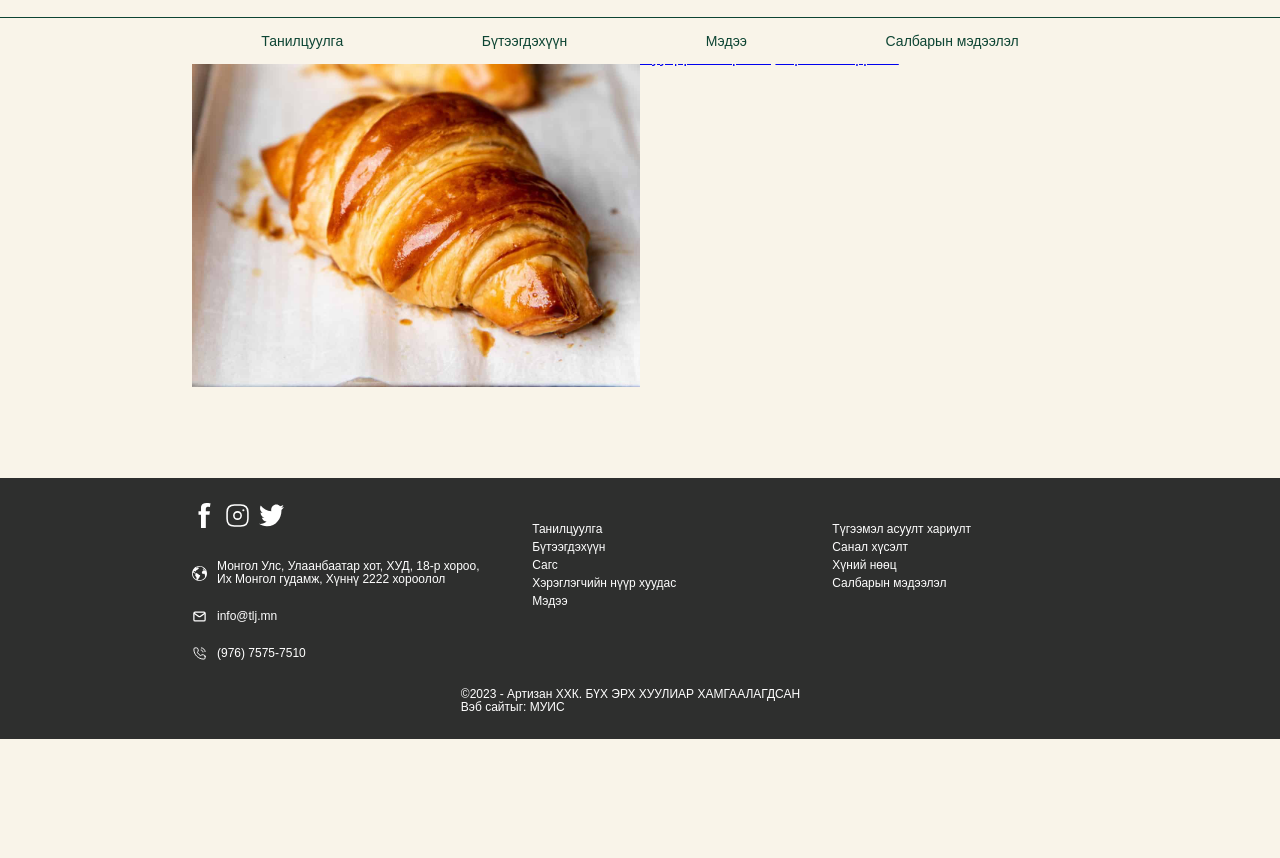
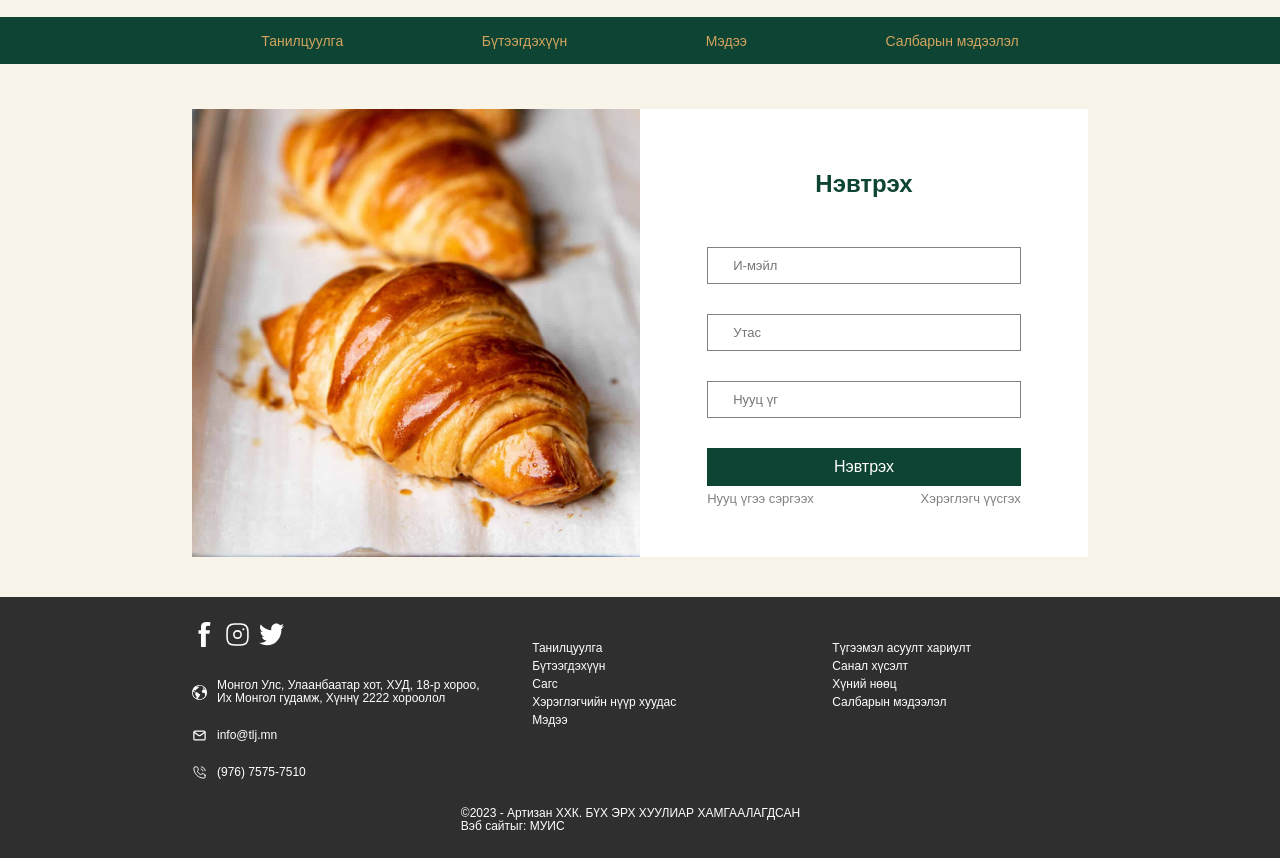
Before and after one commit to Oonoo19/TLJ-Web-NUM, a plain HTML site: page pages/login.html in a window 1280 px wide. Shown: the part 61-919 px from the top of the page. Before the commit the page ends 800 px from the top, so only its background shows below. Drawn offline with nearby package versions, Linux system fonts and the light colour scheme.

Commit message:
login, feedback, passrecovery pages style

```diff
--- a/index.js
+++ b/index.js
@@ -47,12 +47,14 @@ class Header extends HTMLElement {
         </div>
     </div>
 
+    <div class="submenu-container">
         <nav class="submenu">
         <a href="introduction.html">Танилцуулга</a>
         <a href="product.html">Бүтээгдэхүүн</a>
         <a href="product.html">Мэдээ</a>
         <a href="product.html">Салбарын мэдээлэл</a>
         </nav>
+    </div>
 
   </header>
 
@@ -172,17 +174,26 @@ class Header extends HTMLElement {
 
   $(function(){
     //the shrinkHeader variable is where you tell the scroll effect to start.
-    var shrinkHeader = 20;
+    var shrinkHeader = 70;
      $(window).scroll(function() {
        var scroll = getCurrentScroll();
+       console.log(scroll);
          if ( scroll >= shrinkHeader ) {
               $('.header-container').addClass('smaller');
+              $('.submenu').addClass('hidden');
            }
            else {
                $('.header-container').removeClass('smaller');
+               $('.submenu').removeClass('hidden');
            }
      });
    function getCurrentScroll() {
        return window.pageYOffset || document.documentElement.scrollTop;
        }
    });
+
+
+var Products = { "Products" : [
+
+]
+}
--- a/pages/login.html
+++ b/pages/login.html
@@ -7,18 +7,62 @@
         <meta name="viewport" content="width=device-width, initial-scale=1.0">
         <link rel="stylesheet" href="../style.css">
         <style>
+            :root{
+                --color-green: #0D4433;
+                --color-chocolate-brown: #7A4D4A;
+                --color-light-beige: #F9F4E9;
+                --color-beige: #CCBEA6;
+                --color-golden: #D3A45F;
+                --color-dark: #2E2F2E;
+                --color-default-border: 0.5px;
+                --color-white: #ffffff;
+                --color-gray: #7f827f;
+
+                --default-font:'Mulish', sans-serif;
+                --menu-font-size:14px;
+                --default-font-size: 13px;
+                --default-semi-bold: 600;
+                --normal: 500;
+                --light: 300;
+                --bold:700;
+
+                --desktop-padding-side:240px;
+            }
             section{
                 margin: auto;
                 width: 70%;
                 display: flex;
                 justify-content: center;
+                padding-top: 50px;
+            }
+            .login-box{
+                width: 50%;
+                background-color: var(--color-white);
+                display: flex;
+                justify-content: center;
+                flex-direction: column;
+                align-items: center;
+            }
+            .login-box input{
+                margin: 30px 0;
+            }
+            .login-box a{
+                text-decoration: none;
+                color: var(--color-gray);
+                font-size: var(--default-font-size);
+                margin-top: -25px;
+            }
+            .options{
+                width: 70%;
+                display: flex;
+                justify-content: space-between;
             }
 
         </style>
     </head>
     <body>
         <main-header></main-header>
-        <section>
+        <section class="body-main-section">
             <img src="../images/croissant.jpeg" alt="" width="50%" height="50%">
             <div class="login-box">
                 <h2>Нэвтрэх</h2>
@@ -28,7 +72,7 @@
                     <input type="password" placeholder="Нууц үг" name="psw" id="psw" required>
                     <input type="submit" value="Нэвтрэх">
                 </form>
-                <div>
+                <div class="options">
                     <a href="passrecovery.html">Нууц үгээ сэргээх</a>
                     <a href="register.html">Хэрэглэгч үүсгэх</a>
                 </div>
@@ -36,5 +80,6 @@
         </section>
         <main-footer></main-footer>
     </body>
+    <script src="https://code.jquery.com/jquery-3.6.3.js"></script>
     <script src="../index.js"></script>
 </html>
--- a/style.css
+++ b/style.css
@@ -7,11 +7,13 @@
     --color-dark: #2E2F2E;
     --color-default-border: 0.5px;
     --color-white: #ffffff;
-    --color-gray: #8b6762;
+    --color-gray: #7f827f;
 
     --default-font:'Mulish', sans-serif;
     --menu-font-size:14px;
+    --default-font-size: 13px;
     --default-semi-bold: 600;
+    --default-button-font-size: 16px;
     --normal: 500;
     --light: 300;
     --bold:700;
@@ -27,6 +29,9 @@ body{
     display: flex;
     flex-direction: column;
 }
+.body-main-section{
+    margin-top: 120px;
+}
 
 header{
     background-color: var(--color-light-beige);
@@ -36,14 +41,14 @@ header{
     margin: 0;
     width: 100%;
     position: fixed;
+    top: 0;
     transition: height 0.3s;
-
-  z-index: 1000;
-  overflow: hidden;
+    z-index: 1000;
+    overflow: hidden;
 }
 .header-container-outer{
     width: 100%;
-    border-bottom: var(--color-green) solid 0.5px;
+    border-bottom: var(--color-green) solid 1px;
 }
 .header-container{
     margin: auto;
@@ -56,7 +61,7 @@ header{
     transition: padding 0.3s;
 }
 .smaller{
-    padding: 10px;
+    padding: 15px;
 }
 .search{
     width: 200px;
@@ -121,8 +126,12 @@ header{
 .submenu a{
     image-resolution: from-image;
     text-decoration: none;
-    color: var(--color-green);
+    color: var(--color-golden);
     font-size: 14px;
+}
+.submenu-container{
+    width: 100%;
+    background-color: var(--color-green);
 }
 .submenu{
     margin: auto;
@@ -130,6 +139,14 @@ header{
     padding: 15px;
     display: flex;
     justify-content: space-around;
+    transition: all 0.3s ease;
+
+}
+.hidden{
+    height: 0;
+    padding: 0px;
+    opacity: 0.2;
+    visibility: hidden;
 }
 
 .header-js{
@@ -197,3 +214,34 @@ ul.address{
 .social-media a{
     padding-right: 5px;
 }
+
+
+form{
+    width: 70%;
+}
+.body-main-section input{
+    padding: 10px 25px;
+    margin: 15px 0px;
+    display: block;
+    border: 1px solid var(--color-gray);
+    width: 100%;
+    box-sizing: border-box;
+    font-size: var(--default-font-size);
+}
+.body-main-section input:focus{
+    border: 1px solid var(--color-dark);
+    outline: none;
+}
+.body-main-section input[type=submit]{
+    background-color: var(--color-green);
+    color: var(--color-white);
+    border: none;
+    font-size: var(--default-button-font-size);
+}
+.body-main-section input[type=submit]:hover{
+    cursor: pointer;
+}
+
+h2{
+    color: var(--color-green);
+}
```
Also changed, not shown: pages/feedback.html (+31 -2 lines), pages/index.html (+2 -1 lines), pages/passrecovery.html (+10 -6 lines), pages/product.html (+1 -0 lines), images/dashed-line--top.webp (added). Lines whose indentation alone changed are shown as unchanged.
